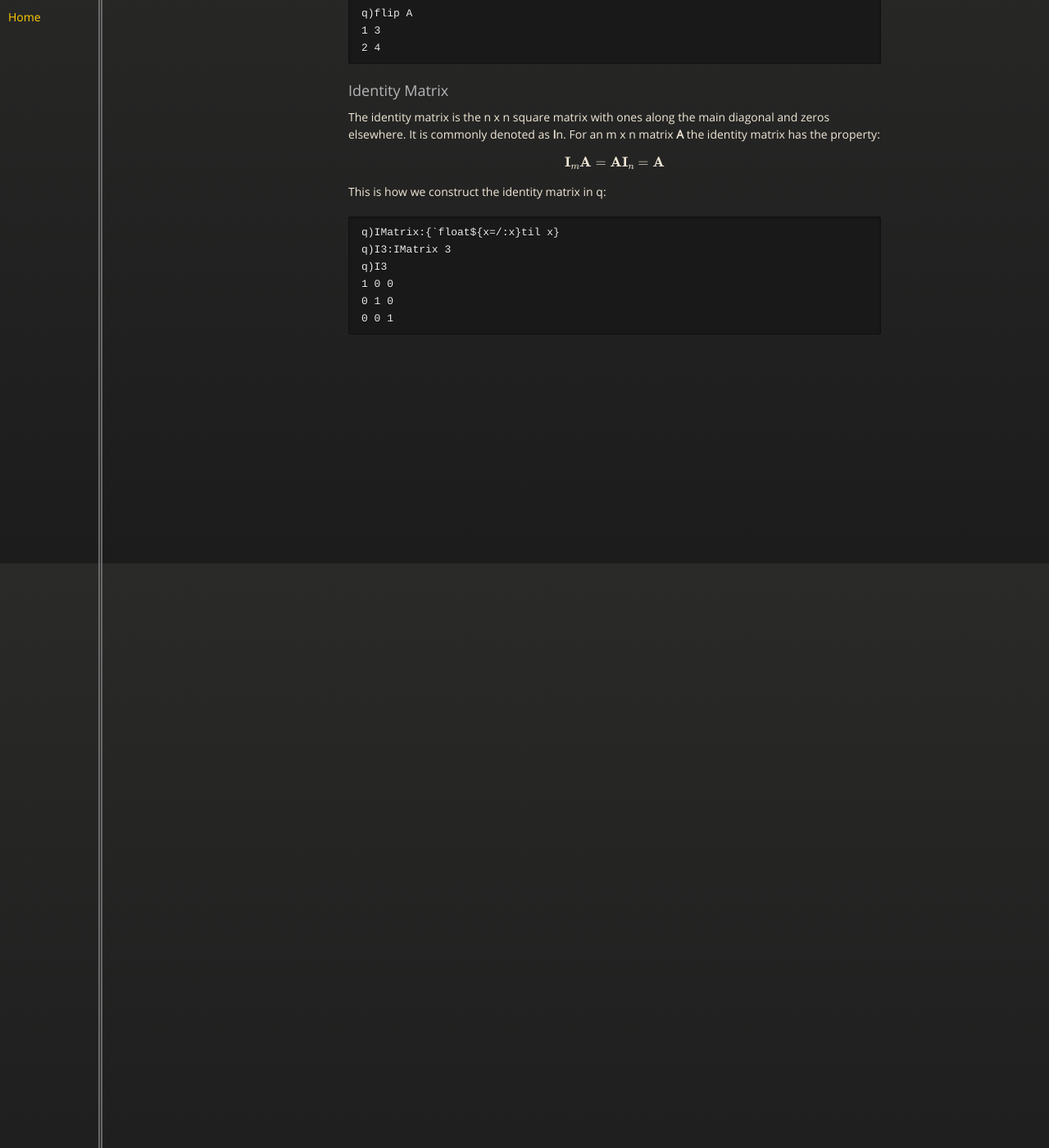
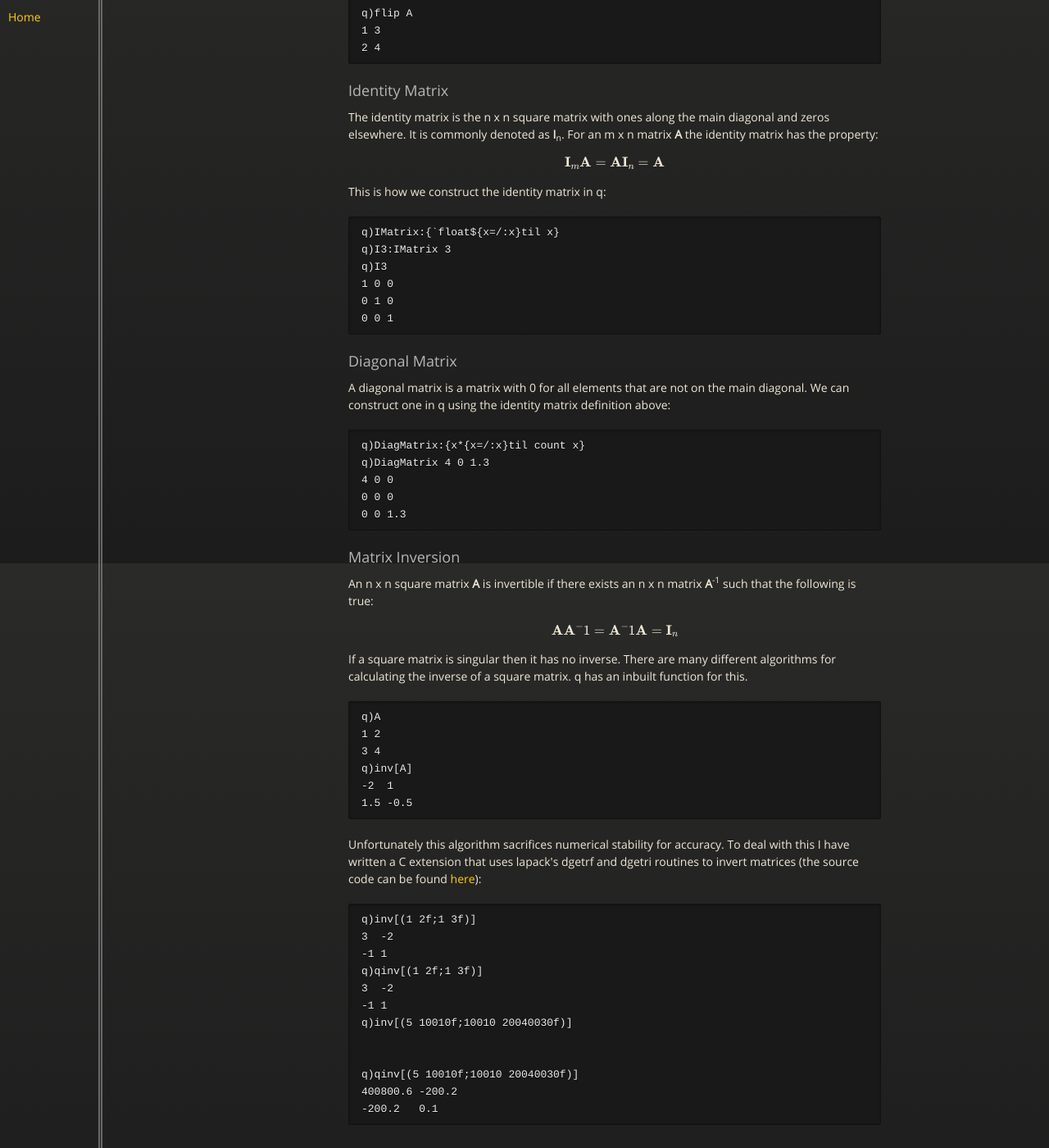
Before and after one commit to jpneill/jpneill.github.io, a Jekyll site: the page posts/Lin_Alg_q.html, which Jekyll copies as it is, in a window 1280 px wide and 1400 px high, scrolled down 2013 px. Shown: the whole window at 82% size. Built offline with Jekyll 4.4.1, drawn with Linux system fonts in a browser that asks for light colours; nearby versions of some CDN libraries; formulas are drawn with MathJax 3.

Commit message:
Added inversion

```diff
--- a/posts/Lin_Alg_q.html
+++ b/posts/Lin_Alg_q.html
@@ -111,7 +111,7 @@ q)flip A
 2 4</code></pre>
 
         <h3>Identity Matrix</h3>
-        <p>The identity matrix is the n x n square matrix with ones along the main diagonal and zeros elsewhere. It is commonly denoted as <b>I</b><subscript>n</subscript>. For an m x n matrix <b>A</b> the identity matrix has the property:$$\mathbf{I}_m \mathbf{A}=\mathbf{AI}_n =\mathbf{A}$$This is how we construct the identity matrix in q:</p>
+        <p>The identity matrix is the n x n square matrix with ones along the main diagonal and zeros elsewhere. It is commonly denoted as <b>I</b><sub>n</sub>. For an m x n matrix <b>A</b> the identity matrix has the property:$$\mathbf{I}_m \mathbf{A}=\mathbf{AI}_n =\mathbf{A}$$This is how we construct the identity matrix in q:</p>
 
 <pre><code>q)IMatrix:{`float${x=/:x}til x}
 q)I3:IMatrix 3
@@ -119,6 +119,41 @@ q)I3
 1 0 0
 0 1 0
 0 0 1</code></pre>
+
+        <h3>Diagonal Matrix</h3>
+        <p>A diagonal matrix is a matrix with 0 for all elements that are not on the main diagonal. We can construct one in q using the identity matrix definition above:</p>
+
+<pre><code>q)DiagMatrix:{x*{x=/:x}til count x}
+q)DiagMatrix 4 0 1.3
+4 0 0
+0 0 0
+0 0 1.3</code></pre>
+
+        <h3>Matrix Inversion</h3>
+        <p>An n x n square matrix <b>A</b> is invertible if there exists an n x n matrix <b>A</b><sup>-1</sup> such that the following is true:$$\mathbf{AA}^-1 =\mathbf{A}^-1 \mathbf{A}=\mathbf{I}_n$$If a square matrix is singular then it has no inverse. There are many different algorithms for calculating the inverse of a square matrix. q has an inbuilt function for this.</p>
+
+<pre><code>q)A
+1 2
+3 4
+q)inv[A]
+-2  1
+1.5 -0.5</code></pre>
+
+        <p>Unfortunately this algorithm sacrifices numerical stability for accuracy. To deal with this I have written a C extension that uses lapack's dgetrf and dgetri routines to invert matrices (the source code can be found <a href="https://github.com/jpneill/qinv">here</a>):</p>
+
+<pre><code>q)inv[(1 2f;1 3f)]
+3  -2
+-1 1
+q)qinv[(1 2f;1 3f)]
+3  -2
+-1 1
+q)inv[(5 10010f;10010 20040030f)]
+
+
+q)qinv[(5 10010f;10010 20040030f)]
+400800.6 -200.2
+-200.2   0.1</code></pre>
+
       </section>
     </div>
 
```
